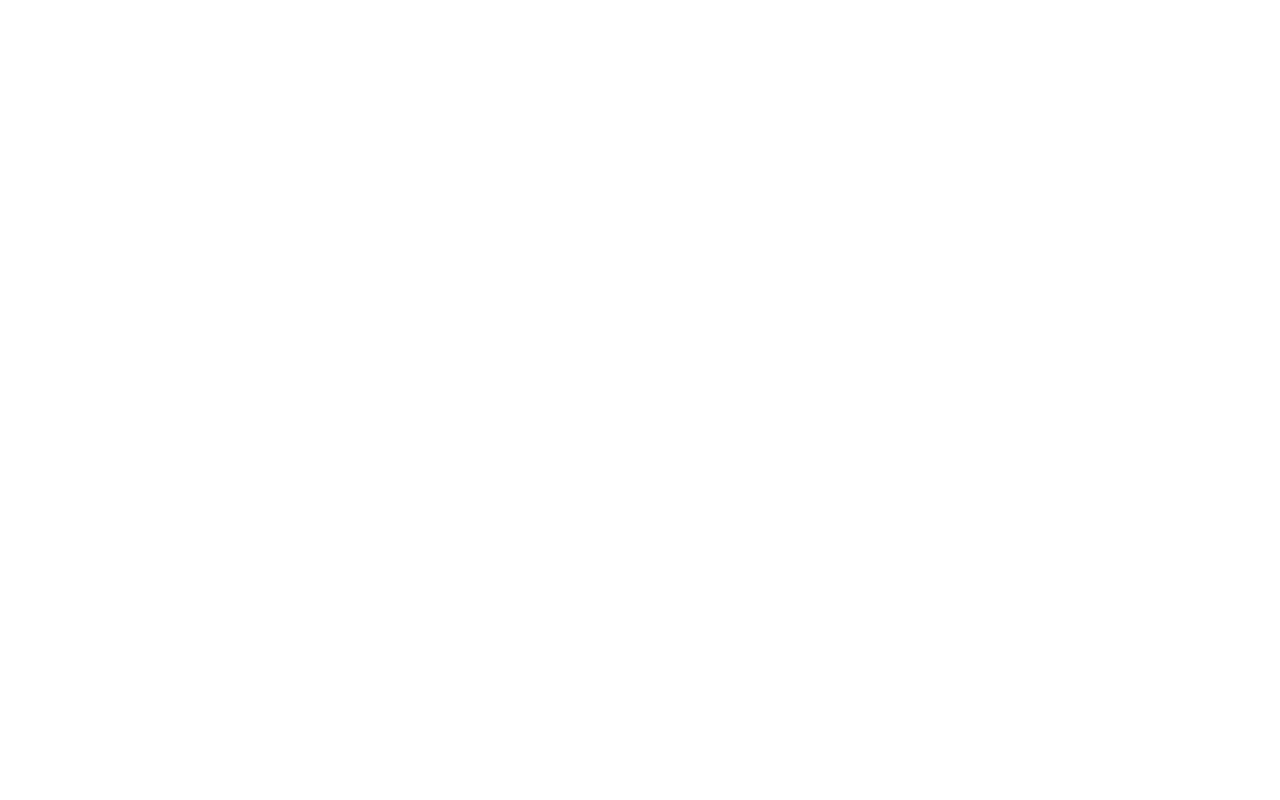
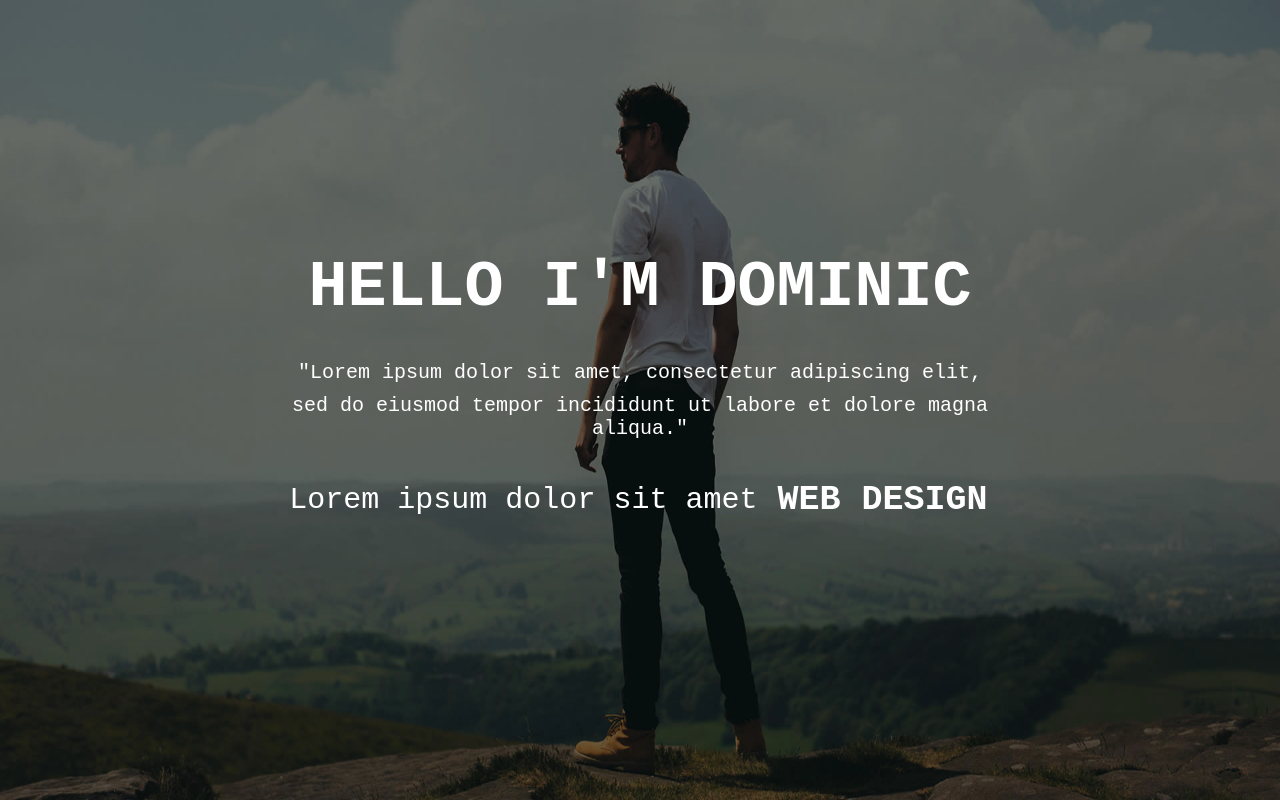
Before and after one commit to CavidQuliyev/Dominic, a plain HTML site: page index.html in a window 1280 px wide. Drawn offline with Linux system fonts and the light colour scheme.

Commit message:
section 1 hazir

```diff
--- a/index.html
+++ b/index.html
@@ -4,12 +4,35 @@
 <head>
     <meta charset="UTF-8">
     <meta http-equiv="X-UA-Compatible" content="IE=edge">
-    <meta name="viewport" content="width=\, initial-scale=1.0">
+    <meta name="viewport" content="width=device-width, initial-scale=1.0">
     <title>Document</title>
+    <link rel="stylesheet" href="./src/css/main.css">
 </head>
 
 <body>
+    <section class="section1">
+        <div class="section1-div1">
+            <h1>HELLO I'M DOMINIC</h1>
+            <p class="section1-div1-p1">
+                "Lorem ipsum dolor sit amet, consectetur adipiscing elit,
+            </p>
+            <p class="section1-div1-p2">
+                sed do eiusmod tempor incididunt ut labore et dolore magna aliqua."
+            </p>
+            <div class="section1-div2">
+                <p class="section1-div2-p1">Lorem ipsum dolor sit amet</p>
+                <p id="tanitim" class="section1-div2-p2">WEB DESIGN</p>
+            </div>
+        </div>
+    </section>
 
+
+
+
+
+
+
+    <script src="./src/js/main.js"></script>
 </body>
 
 </html>
--- a/src/css/main.css
+++ b/src/css/main.css
@@ -3,3 +3,83 @@
     margin: 0;
     box-sizing: border-box;
 }
+.section1{
+    width: 100%;
+    height: 100vh;
+    display: flex;
+    flex-direction: column;
+    justify-content: center;
+    align-items: center;
+    background-image: url(/src/Image/banner-01.jpg);
+    background-size: 100% 100%;
+    background-repeat: no-repeat;
+    background-attachment: fixed;
+    font-family: 'Roboto Mono', monospace;
+}
+.section1-div1{
+    width: 100%;
+    height: 100vh;
+    display: flex;
+    flex-direction: column;
+    justify-content: center;
+    align-items: center;
+    background-color: rgba(0, 0, 0, 0.558);
+    gap: 10px;
+}
+.section1-div1 h1{
+    width: 800px;
+    height: 100px;
+    font-size: 65px;
+    color: white;
+    text-align: center;
+}
+.section1-div1-p1{
+    width: 800px;
+    font-size: 20px;
+    color: white;
+    text-align: center;
+
+}
+.section1-div1-p2{
+    width: 800px;
+    font-size: 20px;
+    color: white;
+    text-align: center;
+
+}
+.section1-div2{
+    width: 1000px;
+    height: 100px;
+    text-align: center;
+    display: flex;
+    justify-content: center;
+    align-items: center;
+    gap: 20px;
+}
+/* .section1-div2 p{
+    width: 800px;
+    height: 100px;
+    font-size: 30px;
+    color: white;
+    /* text-align: center; */
+
+/* } */
+.section1-div2-p1{
+    height: 100px;
+    width: 630px;
+    font-size: 30px;
+    display: flex;
+    justify-content: end;
+    align-items: center;
+    color: white;
+}
+.section1-div2-p2{
+    width: 370px;
+    font-size: 35px;
+    font-weight: 900;
+    display: flex;
+    justify-content: start;
+    align-items: center;
+    height: 100px;
+    color: white;
+}
```
Also changed, not shown: src/js/main.js (+15 -0 lines), src/Image/banner-01.jpg (added), 1 other file.
